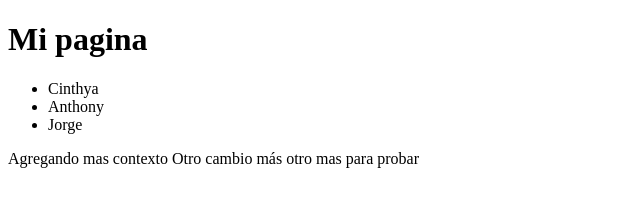
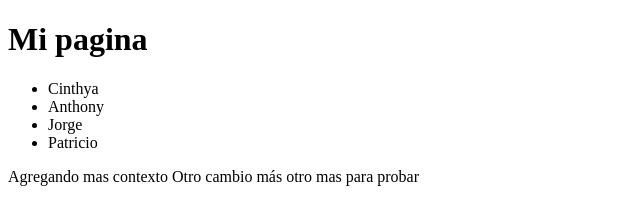
Before and after one commit to pjapon/itjapon1.0, a plain HTML site: page index.html in a window 1280 px wide. Shown: the whole page, without its empty margins (0-640 px from the left). Drawn offline with Linux system fonts and the light colour scheme.

Commit message:
Editando desde UbuntuServer

```diff
--- a/index.html
+++ b/index.html
@@ -11,6 +11,7 @@
         <li>Cinthya</li>
         <li>Anthony</li>
         <li>Jorge</li>
+	<li>Patricio</li>
     </ul>
     <span>Agregando mas contexto</span>
     <span>Otro cambio más</span>
```
